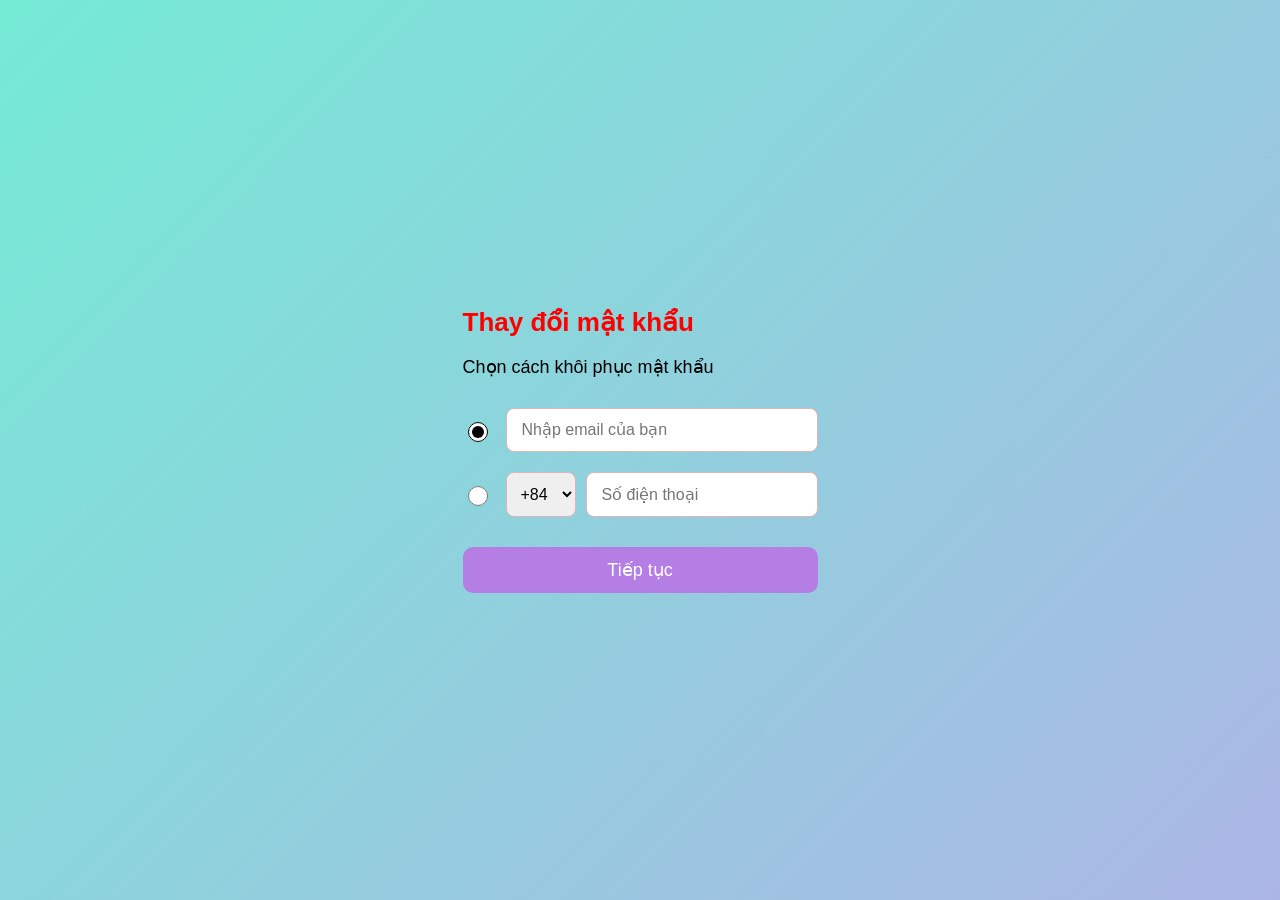
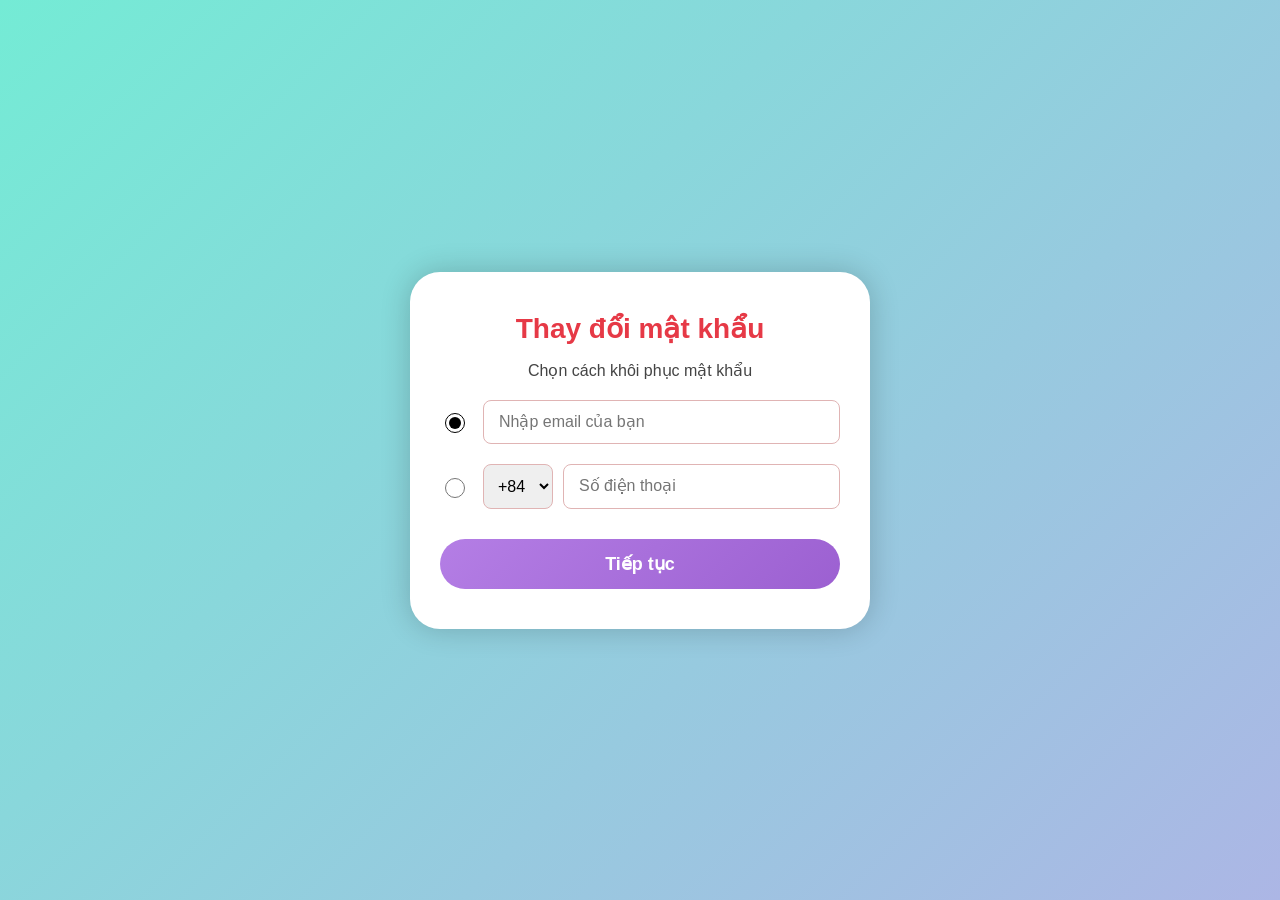

clean js code

--- a/src/main/resources/static/css/forgot.css
+++ b/src/main/resources/static/css/forgot.css
@@ -13,7 +13,7 @@ body, html {
   height: 100%;
 }
 
-.modal {
+.modal-form-forget {
   background: #fff;
   border-radius: 30px;
   padding: 40px 30px;
@@ -91,3 +91,51 @@ body, html {
 .continue-btn:hover {
   background: #9c60d1;
 }
+
+.modal-title {
+  color: #e63946; /* đỏ đẹp hơn */
+  font-weight: bold;
+  font-size: 28px;
+  margin: 0 0 15px;
+  text-align: center; /* căn giữa */
+}
+
+.modal-subtitle {
+  font-size: 16px;
+  color: #444;
+  margin-bottom: 20px;
+  text-align: center;
+}
+
+.modal-form input[type="password"] {
+  padding: 12px 15px;
+  border: 1px solid #ccc;
+  border-radius: 8px;
+  font-size: 16px;
+  transition: border 0.2s, box-shadow 0.2s;
+}
+
+.modal-form input[type="password"]:focus {
+  border-color: #b47ee5;
+  box-shadow: 0 0 5px rgba(180,126,229,0.6);
+  outline: none;
+}
+
+.continue-btn {
+  margin-top: 10px;
+  padding: 14px;
+  background: linear-gradient(135deg, #b47ee5, #9c60d1);
+  color: white;
+  border: none;
+  border-radius: 25px;
+  font-size: 18px;
+  cursor: pointer;
+  font-weight: bold;
+  transition: transform 0.2s, box-shadow 0.3s;
+}
+
+.continue-btn:hover {
+  transform: translateY(-2px);
+  box-shadow: 0 6px 12px rgba(156,96,209,0.4);
+}
+
